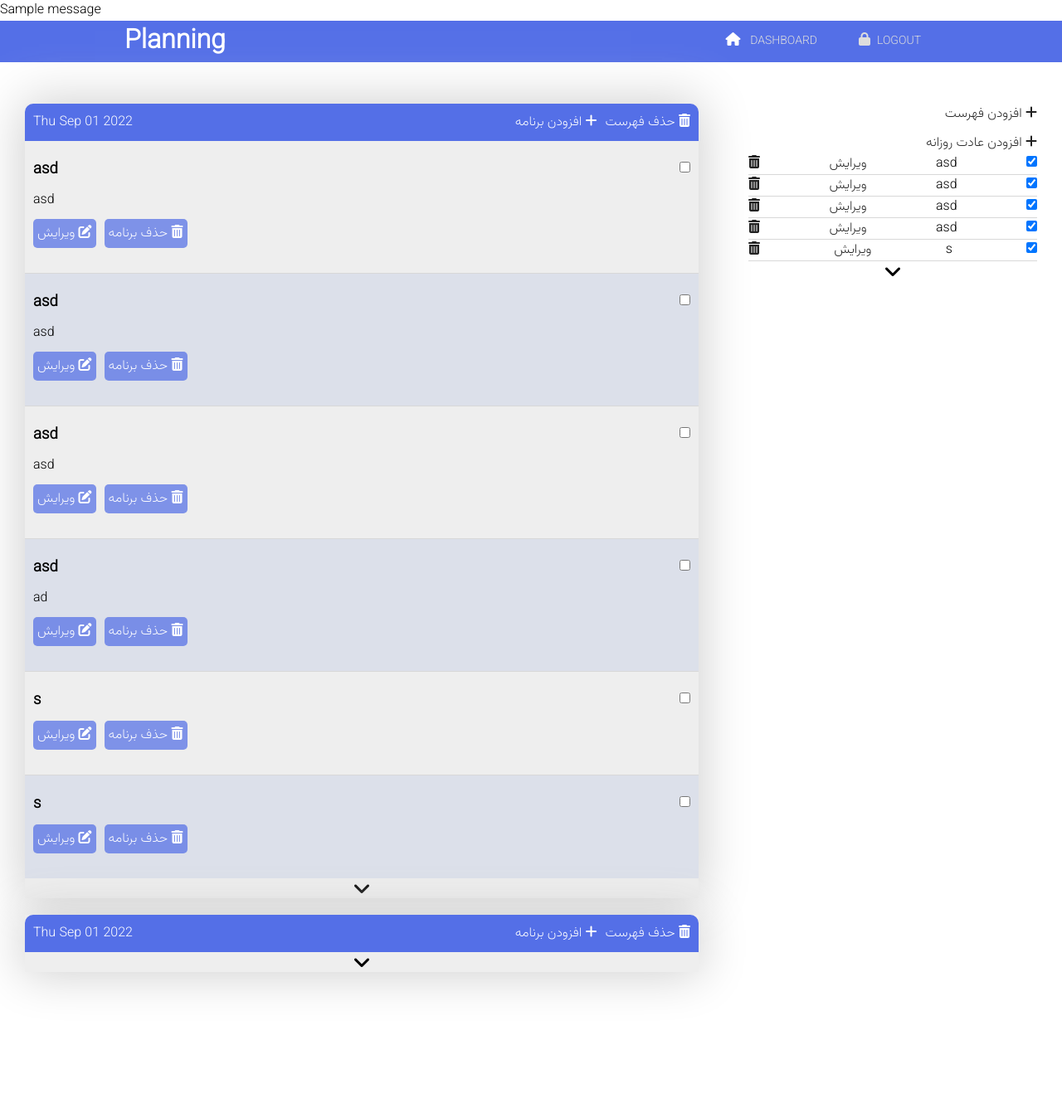
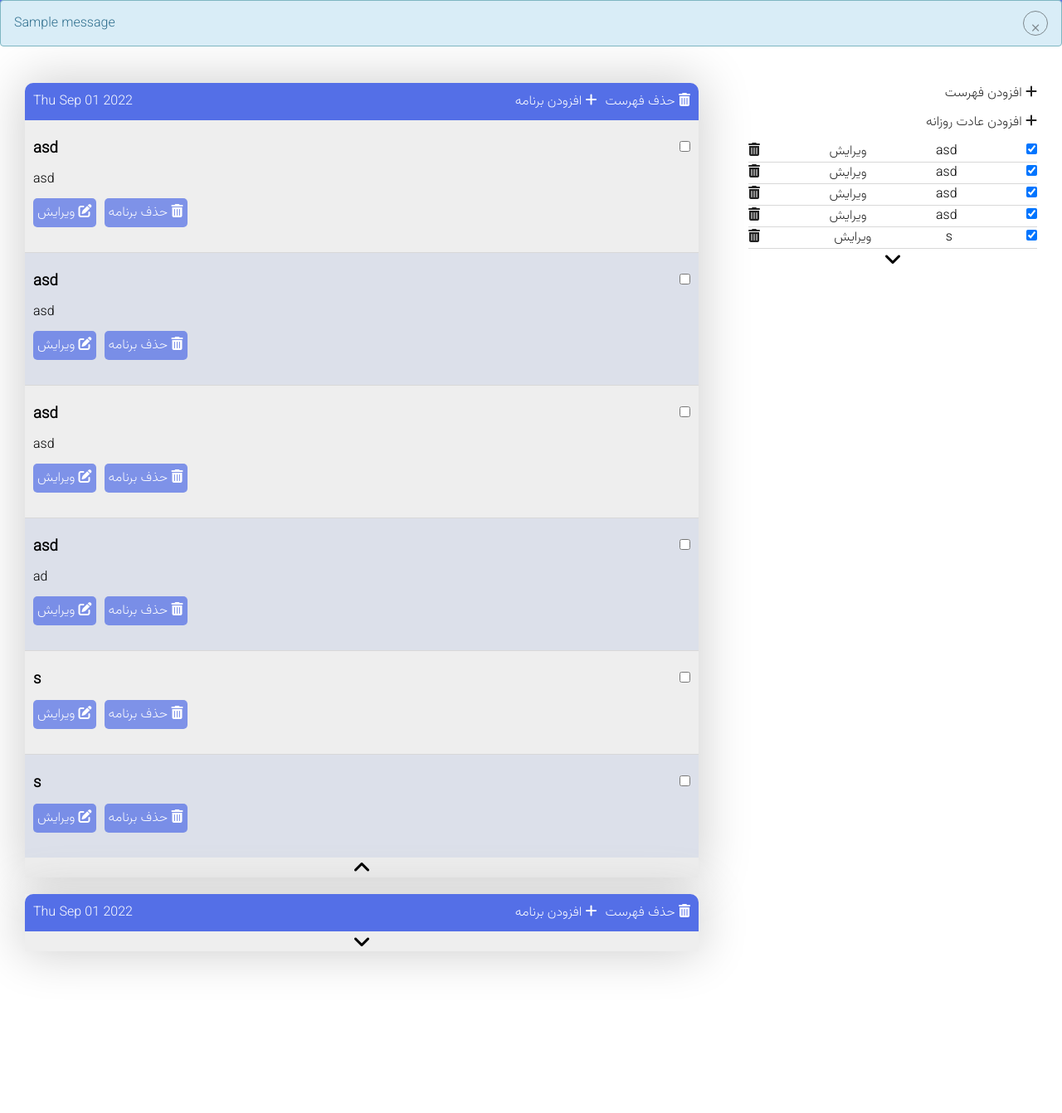
Before and after one commit to alirahmnicode/planning, a Flask app: page /dashboard/ in a window 1280 px wide. Shown: the whole page at 83% size. After the commit the page ends 1169 px from the top, so only its background shows below. Run offline with Flask 2, Linux system fonts and the light colour scheme; a user stored in the database is signed in; data comes from the database, SQL or seed files in the repository; both versions use the stored data as it was after the commit; one stand-in notice (Sample message) is shown; some libraries are stand-ins or nearby versions.

Commit message:
add style

```diff
--- a/website/static/app.js
+++ b/website/static/app.js
@@ -7,6 +7,9 @@
 var moreBtn = $('.more-habit')
 var habitList = $('.habit-list')
 var open = false
+if (habitList.children().length > 5) {
+    habitList.css('height', '130px')
+}
 moreBtn.click(function() {
     if(!open) {
         habitList.css('height', '100%')
@@ -40,3 +43,11 @@
     var url = `http://${window.location.host}/habit/active/${this.value}/`
     request(url, 'post')
 })
+
+
+// message
+$(".close-message").click(function () {
+    $(this)
+        .parent(".alert")
+        .fadeOut();
+});
--- /dev/null
+++ b/website/static/message.css
@@ -0,0 +1,54 @@
+.alert {
+    display: flex;
+    align-items: center;
+    justify-content: space-between;
+    position: fixed;
+    top: 0;
+    left: 0;
+    width: 100%;
+    padding: 12px 16px;
+    border-radius: 4px;
+    border-style: solid;
+    border-width: 1px;
+    margin-bottom: 12px;
+    font-size: 16px;
+}
+
+.close-message {
+    width: 30px;
+    height: 30px;
+    opacity: 0.5;
+    border-width: 1px;
+    border-style: solid;
+    border-radius: 50%;
+    right: 15px;
+    top: 25px;
+    text-align: center;
+    font-size: 1.6em;
+    cursor: pointer;
+}
+
+.alert.alert-success {
+    background-color: rgba(227, 253, 235, 1);
+    border-color: rgba(38, 179, 3, 1);
+    color: rgba(60, 118, 61, 1);
+}
+
+.alert.alert-info {
+    background-color: rgba(217, 237, 247, 1);
+    color: rgba(49, 112, 143, 1);
+    border-color: rgba(126, 182, 193, 1);
+}
+
+
+.alert.alert-warning {
+    background-color: rgba(252, 248, 227, 1);
+    border-color: rgba(177, 161, 129, 1);
+    color: rgba(138, 109, 59, 1);
+}
+
+.alert.alert-error {
+    background-color: rgba(248, 215, 218, 1);
+    border-color: rgba(220, 53, 69, 1);
+    color: rgba(114, 28, 36, 1);
+}
--- a/website/static/style.css
+++ b/website/static/style.css
@@ -40,8 +40,8 @@
 }
 
 .side ul {
-    height: 130px;
     overflow: hidden;
+    margin-top: 10px;
 }
 
 .side ul li {
@@ -175,6 +175,12 @@
     cursor: pointer;
 }
 
+.form-box {
+    display: flex;
+    justify-content: center;
+    margin: 50px;
+}
+
 .login-form {
     background: #fff;
     width: 500px;
@@ -299,6 +305,16 @@
     }
 }
 
+@media screen and (max-width:500px) {
+    .login-form {
+        width: 100%;
+    }
+
+    .container>div {
+        margin: 20px 10px;
+    }
+}
+
 @media screen and (max-width:450px) {
     .item>div {
         margin: 5px 0;
--- a/website/templates/auth/dashboard.html
+++ b/website/templates/auth/dashboard.html
@@ -48,7 +48,10 @@
                     </div>
                     {% endfor %}
                 </div>
-                <i class="fa-solid fa-angle-down more-list" style="display: block; cursor: pointer; text-align: center; font-size: 24px;" title="بیشتر"></i>
+                {% if group.items|length > 0 %}
+                <i class="fa-solid fa-angle-down more-list"
+                    style="display: block; cursor: pointer; text-align: center; font-size: 24px;" title="بیشتر"></i>
+                {% endif %}
             </div>
             {% endfor %}
         </div>
@@ -76,31 +79,34 @@
                     </form>
                 </li>
                 {% endfor %}
+
             </ul>
+            {% if current_user.habits|length > 5 %}
             <i class="fa-solid fa-angle-down more-habit" style="display:block;" title="بیشتر"></i>
+            {% endif %}
         </div>
     </div>
 </div>
 
 {% endblock content %}
 
-
 {% block js %}
 <script>
     var items = $('.items')
 
-for(let i=0; i<items.length; i++) {
-    if (i!=0) {
+    for (let i = 0; i < items.length; i++) {
+        if (i != 0) {
             items[i].style.height = '0'
             items[i].style.overflow = 'hidden'
         } else {
             items[i].style.height = '100%'
             items[i].style.overflow = 'hidden'
+            $('.more-list')[0].style.rotate = '180deg'
         }
     }
 
     var moreListBtn = $('.more-list')
-moreListBtn.click(function() {
+    moreListBtn.click(function () {
         var thisList = $(this).parent().children()[1]
         if (thisList.style.height == '100%') {
             // close
@@ -108,12 +114,11 @@
             thisList.style.overflow = 'hidden'
             this.style.rotate = '0deg'
 
-    } else if(thisList.style.height == '0px') {
+        } else if (thisList.style.height == '0px') {
             // open
             thisList.style.height = '100%'
             thisList.style.overflow = 'hidden'
             this.style.rotate = '180deg'
-
         }
     })
 </script>
--- a/website/templates/base.html
+++ b/website/templates/base.html
@@ -7,7 +7,7 @@
     <meta name="viewport" content="width=device-width, initial-scale=1.0">
     <link rel="stylesheet" href="{{url_for('static', filename='style.css')}}">
     <link rel="stylesheet" href="{{url_for('static', filename='nav.css')}}">
-    <link rel="stylesheet" href="{{url_for('static', filename='footer.css')}}">
+    <link rel="stylesheet" href="{{url_for('static', filename='message.css')}}">
     <!-- fonts -->
     <link rel='stylesheet' href='https://fonts.googleapis.com/css?family=Rubik:400,700'>
     <link rel="preconnect" href="https://fonts.googleapis.com">
@@ -21,15 +21,7 @@
 
 <body>
 
-    {% with messages = get_flashed_messages() %}
-    {% if messages %}
-    <div class="notification is-danger">
-        {% for message in messages %}
-        <div class="message">{{message}}</div>
-        {% endfor %}
-    </div>
-    {% endif %}
-    {% endwith %}
+    {% include 'inc/message.html' %}
 
     {% include 'inc/nav.html' %}
 
--- a/website/templates/delete_obj.html
+++ b/website/templates/delete_obj.html
@@ -5,7 +5,7 @@
 {% endblock head %}
 
 {% block content %}
-    <div>
+    <div class="form-box">
         <form method="post" class="planning-form">
             <input type="submit" value="حذف">
         </form>
--- a/website/templates/habit/add.html
+++ b/website/templates/habit/add.html
@@ -5,7 +5,7 @@
 {% endblock head %}
 
 {% block content %}
-<div>
+<div class="form-box">
     <form method="post" class="planning-form">
         <input type="text" name="name" id="" placeholder="عنوان">
         <textarea name="description" id="" cols="30" rows="10" placeholder="توضیحات"></textarea>
--- a/website/templates/habit/edit.html
+++ b/website/templates/habit/edit.html
@@ -5,7 +5,7 @@
 {% endblock head %}
 
 {% block content %}
-<div>
+<div class="form-box">
     <form method="post" class="planning-form">
         <input type="text" name="name" id="" placeholder="عنوان" value="{{habit.name}}" required>
         <textarea name="description" id="" cols="30" rows="10" placeholder="توضیحات" required>{{habit.description}}</textarea>
--- /dev/null
+++ b/website/templates/inc/message.html
@@ -0,0 +1,10 @@
+{% with messages = get_flashed_messages() %}
+{% if messages %}
+{% for message in messages %}
+<div class="alert alert-info" role="alert">
+    <p>{{ message }}</p>
+    <a class="close-message">&times;</a>
+</div>
+{% endfor %}
+{% endif %}
+{% endwith %}
--- a/website/templates/planning/add_group.html
+++ b/website/templates/planning/add_group.html
@@ -5,7 +5,7 @@
 {% endblock head %}
 
 {% block content %}
-<div>
+<div class="form-box">
     <form method="post" class="planning-form">
         <input type="text" name="name" id="name">
         <input type="submit" value="Add">
--- a/website/templates/planning/add_plan.html
+++ b/website/templates/planning/add_plan.html
@@ -5,7 +5,7 @@
 {% endblock head %}
 
 {% block content %}
-    <div>
+    <div class="form-box">
         <form method="post" class="planning-form">
             <input type="text" name="title" id="">
             <textarea name="description" id="" cols="30" rows="10"></textarea>
--- a/website/templates/planning/edit.html
+++ b/website/templates/planning/edit.html
@@ -5,7 +5,7 @@
 {% endblock head %}
 
 {% block content %}
-    <div class="form-content">
+    <div class="form-box">
         <form class="planning-form" method="post">
             <input type="text" name="title" id="" value="{{plan.title}}">
             <textarea name="description" value="">{{plan.description}}</textarea>
```
Also changed, not shown: website/db.sqlite. Lines whose indentation alone changed are shown as unchanged.
